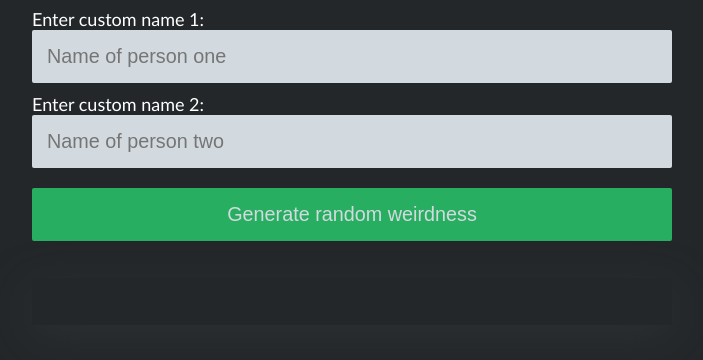
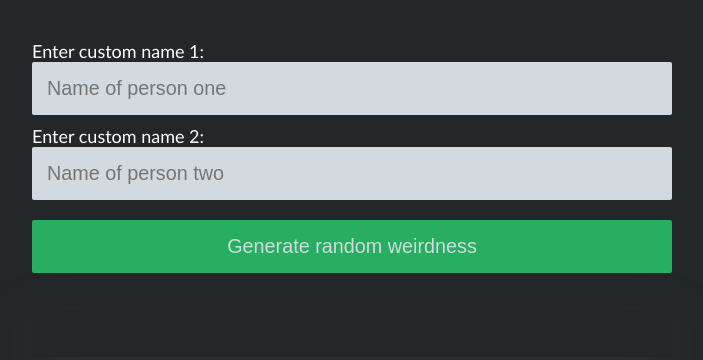
Before and after one commit to SjoerdHekking/SillySpooder, a plain HTML site: page index.html in a window 1280 px wide. Shown: the whole page, without its empty margins (288-991 px from the left). Drawn offline with Linux system fonts and the light colour scheme.

Commit message:
more whitespace at the top

```diff
--- a/style.css
+++ b/style.css
@@ -8,7 +8,7 @@
 body {
   font-family: "Gill Sans", "Gill Sans MT", Calibri, "Trebuchet MS", sans-serif;
   font-size: 18px;
-
+  padding:2rem 0 0 0;
   background-color: var(--main-cl-darker);
   color: #fff;
 }
```
